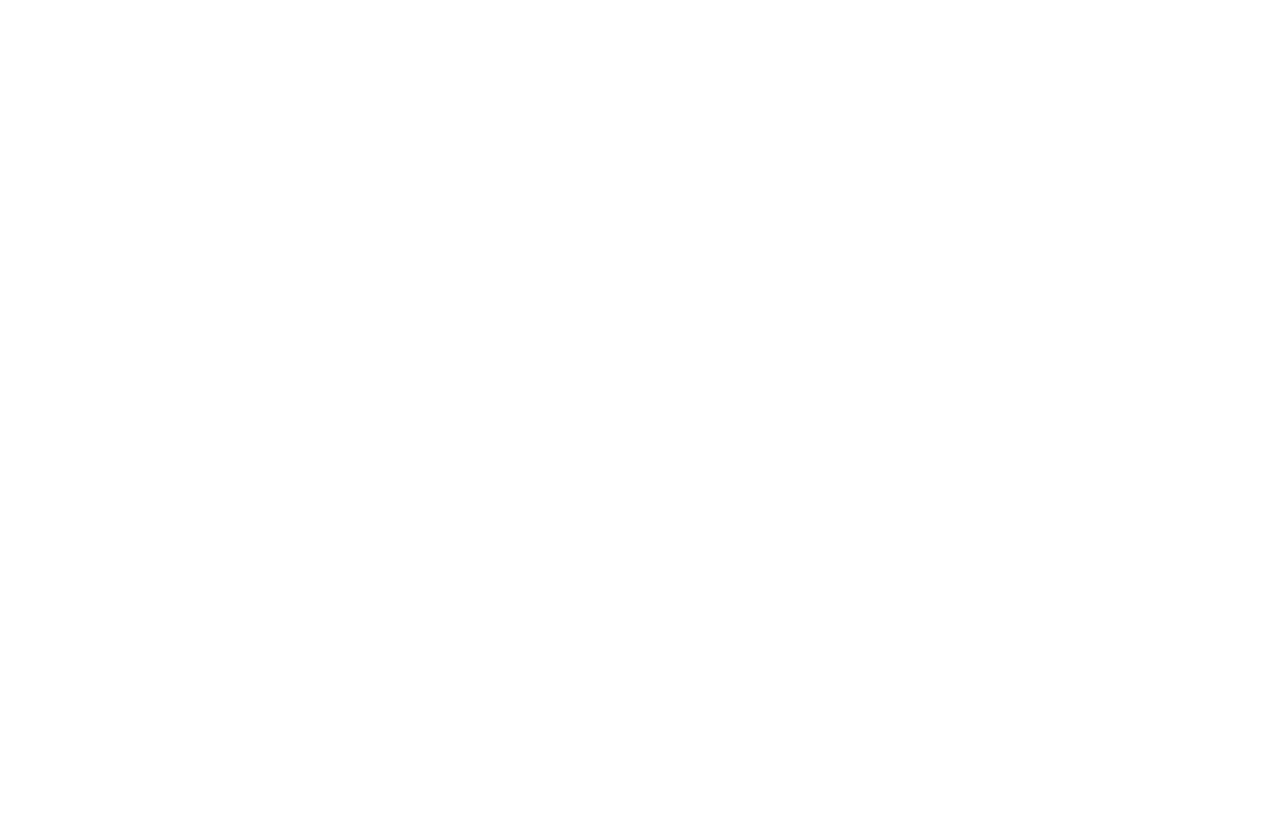
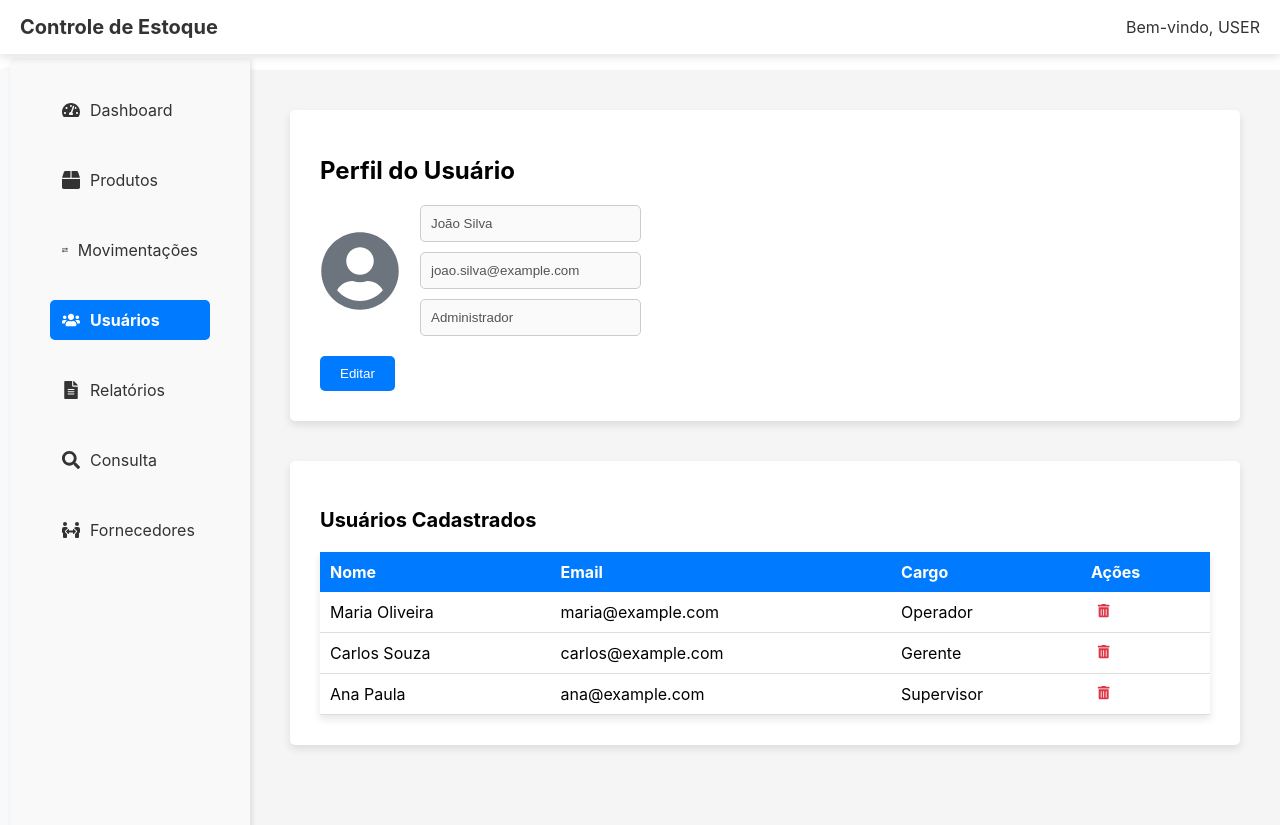
Before and after one commit to FernandoLML/CEM, a React (Create React App) app in the folder Frontend/madeira/: page /usuarios in a window 1280 px wide. Before the commit this address had no page. Before the commit the page ends 800 px from the top, so only its background shows below. Built offline with nearby package versions, Linux system fonts and the light colour scheme.

Commit message:
Front - Página de usuário concluída

```diff
--- a/Frontend/madeira/src/App.js
+++ b/Frontend/madeira/src/App.js
@@ -10,6 +10,7 @@
 import MovimentacaoPage from './Pages/movement';
 import ConsultaProdutosPage from './Pages/search';
 import RelatoriosPage from './Pages/report';
+import UsuariosPage from './Pages/user';
 
 const App = () => {
   return (
@@ -26,6 +27,7 @@
         <Route path="/movimentacoes" element={<MovimentacaoPage />} />
         <Route path="/consulta" element={<ConsultaProdutosPage />} />
         <Route path="/relatorios" element={<RelatoriosPage />} />
+        <Route path="/usuarios" element={<UsuariosPage />} />
         {/* Adicione outras rotas aqui */}
       </Routes>
     </Router>
--- a/Frontend/madeira/src/Pages/user.jsx
+++ b/Frontend/madeira/src/Pages/user.jsx
@@ -0,0 +1,207 @@
+import React, { useState } from "react";
+import { FaUserCircle, FaTrashAlt } from "react-icons/fa";
+import Sidebar from "../Components/Sidebar";
+import Header from "../Components/Header";
+
+const usuarioAtual = {
+  nome: "João Silva",
+  email: "joao.silva@example.com",
+  cargo: "Administrador",
+};
+
+const usuariosMock = [
+  { nome: "Maria Oliveira", email: "maria@example.com", cargo: "Operador" },
+  { nome: "Carlos Souza", email: "carlos@example.com", cargo: "Gerente" },
+  { nome: "Ana Paula", email: "ana@example.com", cargo: "Supervisor" },
+];
+
+export default function UsuariosPage() {
+  const [perfil, setPerfil] = useState(usuarioAtual);
+  const [isEditing, setIsEditing] = useState(false);
+  const [usuarios, setUsuarios] = useState(usuariosMock);
+
+  const handleChange = (e) => {
+    const { name, value } = e.target;
+    setPerfil((prev) => ({ ...prev, [name]: value }));
+  };
+
+  const toggleEdit = () => {
+    if (isEditing) {
+      alert("Informações salvas com sucesso!");
+    }
+    setIsEditing(!isEditing);
+  };
+
+  const handleDelete = (index) => {
+    if (window.confirm("Tem certeza que deseja excluir este usuário?")) {
+      setUsuarios((prev) => prev.filter((_, i) => i !== index));
+    }
+  };
+
+  const styles = {
+    container: {
+      display: "flex",
+      flexDirection: "column",
+      height: "100vh",
+    },
+    contentWrapper: {
+      display: "flex",
+      flex: 1,
+      marginTop: "70px",
+    },
+    sidebar: {
+      width: "250px",
+      backgroundColor: "#f8f9fa",
+      height: "100%",
+      boxShadow: "2px 0 5px rgba(0, 0, 0, 0.1)",
+      overflowY: "auto",
+    },
+    mainContent: {
+      flex: 1,
+      padding: "40px",
+      backgroundColor: "#f5f5f5",
+    },
+    card: {
+      backgroundColor: "#fff",
+      padding: "30px",
+      borderRadius: "5px",
+      boxShadow: "0 4px 8px rgba(0, 0, 0, 0.1)",
+      marginBottom: "40px",
+    },
+    table: {
+      width: "100%",
+      borderCollapse: "collapse",
+      backgroundColor: "#fff",
+      boxShadow: "0 4px 8px rgba(0, 0, 0, 0.1)",
+    },
+    tableHeader: {
+      backgroundColor: "#007bff",
+      color: "#fff",
+      textAlign: "left",
+      padding: "10px",
+    },
+    tableCell: {
+      padding: "10px",
+      borderBottom: "1px solid #ddd",
+    },
+    input: {
+      padding: "10px",
+      border: "1px solid #ccc",
+      borderRadius: "5px",
+      width: "100%",
+      maxWidth: "400px",
+    },
+    button: {
+      padding: "10px 20px",
+      backgroundColor: isEditing ? "#28a745" : "#007bff",
+      color: "#fff",
+      border: "none",
+      borderRadius: "5px",
+      cursor: "pointer",
+    },
+    deleteButton: {
+      color: "#dc3545",
+      background: "none",
+      border: "none",
+      cursor: "pointer",
+    },
+  };
+
+  return (
+    <div style={styles.container}>
+      {/* Header */}
+      <Header />
+
+      {/* Sidebar and Main Content */}
+      <div style={styles.contentWrapper}>
+        {/* Sidebar */}
+        <div style={styles.sidebar}>
+          <Sidebar currentPage="usuarios" />
+        </div>
+
+        {/* Main Content */}
+        <div style={styles.mainContent}>
+          {/* User Profile Section */}
+          <div style={styles.card}>
+            <h1 style={{ fontSize: "24px", fontWeight: "bold", marginBottom: "20px" }}>
+              Perfil do Usuário
+            </h1>
+            <div style={{ display: "flex", alignItems: "center", gap: "20px", marginBottom: "20px" }}>
+              <FaUserCircle size={80} style={{ color: "#6c757d" }} />
+              <div style={{ display: "grid", gap: "10px" }}>
+                <input
+                  type="text"
+                  name="nome"
+                  value={perfil.nome}
+                  onChange={handleChange}
+                  placeholder="Nome"
+                  style={styles.input}
+                  disabled={!isEditing}
+                />
+                <input
+                  type="email"
+                  name="email"
+                  value={perfil.email}
+                  onChange={handleChange}
+                  placeholder="Email"
+                  style={styles.input}
+                  disabled={!isEditing}
+                />
+                <input
+                  type="text"
+                  name="cargo"
+                  value={perfil.cargo}
+                  onChange={handleChange}
+                  placeholder="Cargo"
+                  style={styles.input}
+                  disabled={!isEditing}
+                />
+              </div>
+            </div>
+            <button onClick={toggleEdit} style={styles.button}>
+              {isEditing ? "Salvar" : "Editar"}
+            </button>
+          </div>
+
+          {/* Registered Users Section */}
+          <div style={styles.card}>
+            <h2 style={{ fontSize: "20px", fontWeight: "bold", marginBottom: "20px" }}>
+              Usuários Cadastrados
+            </h2>
+            <table style={styles.table}>
+              <thead>
+                <tr>
+                  <th style={styles.tableHeader}>Nome</th>
+                  <th style={styles.tableHeader}>Email</th>
+                  <th style={styles.tableHeader}>Cargo</th>
+                  {perfil.cargo === "Administrador" && (
+                    <th style={styles.tableHeader}>Ações</th>
+                  )}
+                </tr>
+              </thead>
+              <tbody>
+                {usuarios.map((user, index) => (
+                  <tr key={index}>
+                    <td style={styles.tableCell}>{user.nome}</td>
+                    <td style={styles.tableCell}>{user.email}</td>
+                    <td style={styles.tableCell}>{user.cargo}</td>
+                    {perfil.cargo === "Administrador" && (
+                      <td style={styles.tableCell}>
+                        <button
+                          onClick={() => handleDelete(index)}
+                          style={styles.deleteButton}
+                        >
+                          <FaTrashAlt />
+                        </button>
+                      </td>
+                    )}
+                  </tr>
+                ))}
+              </tbody>
+            </table>
+          </div>
+        </div>
+      </div>
+    </div>
+  );
+}
```
